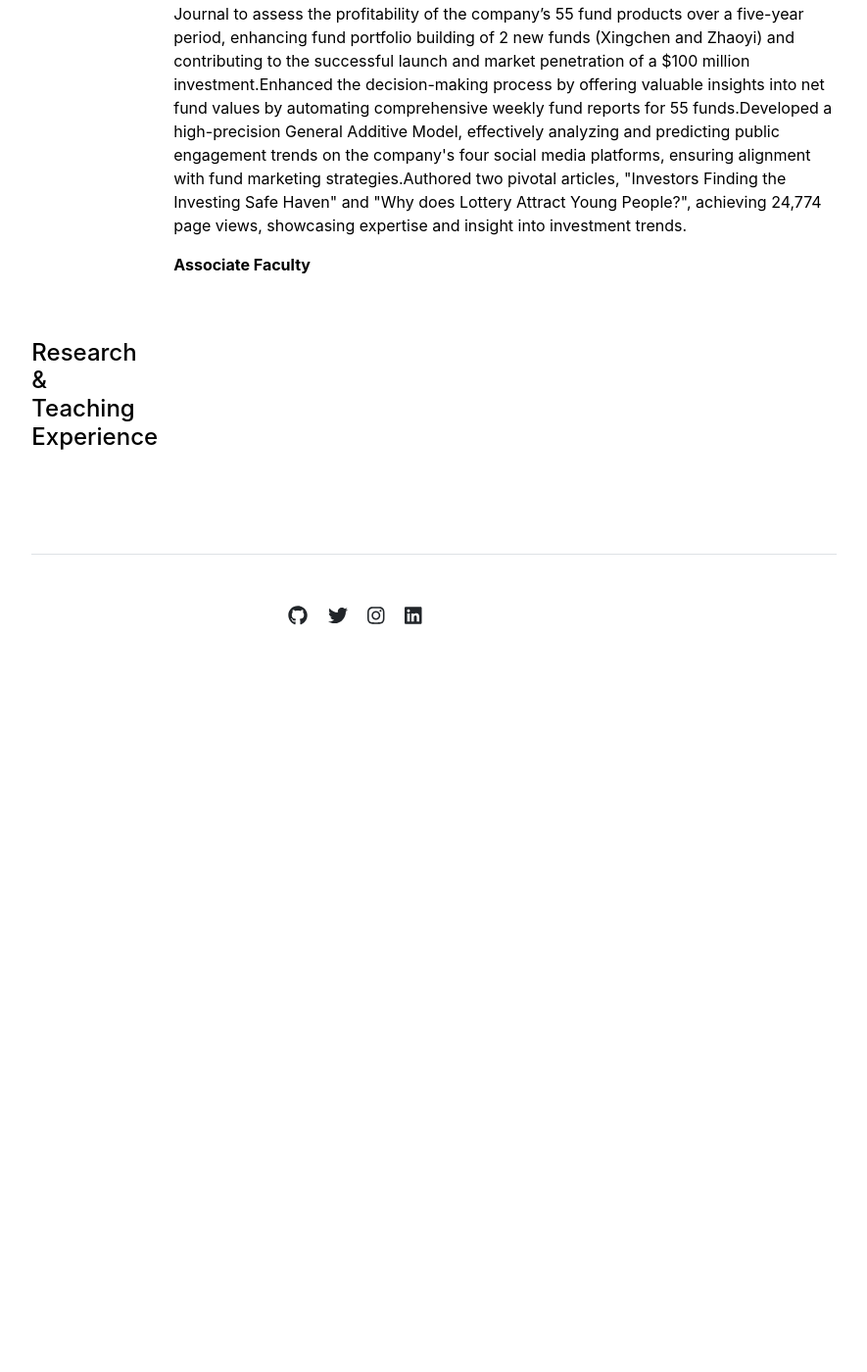
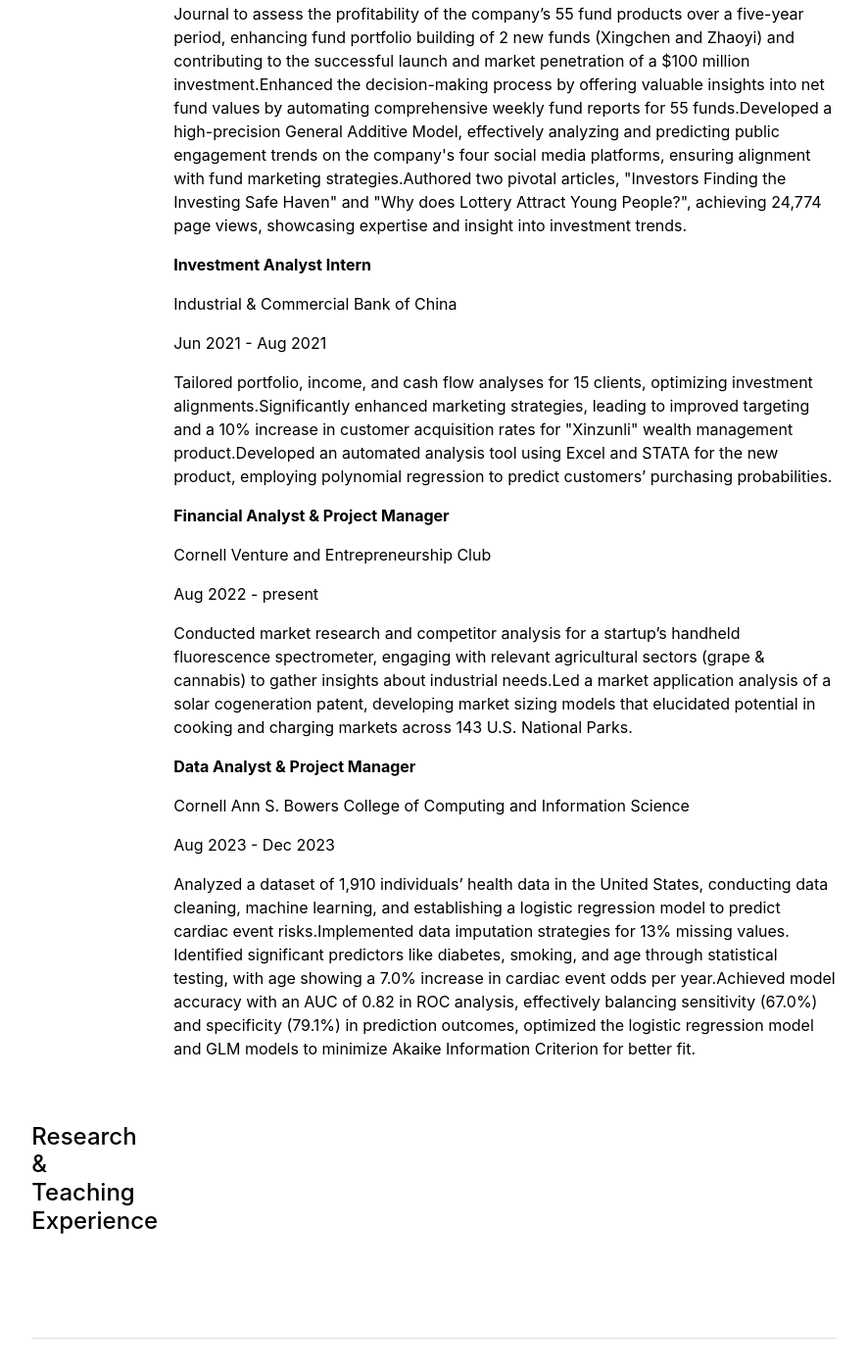
Before and after one commit to yunnnnnnnz/yunzhang, a Jekyll site: the page built from cv.md, in a window 1280 px wide and 1400 px high, scrolled down 670 px. Shown: the whole window at 98% size, without its empty margins (197-1082 px from the left). Built offline with Jekyll 4.4.1, drawn with Linux system fonts in a browser that asks for light colours; before the commit the page ends 1410 px from its top, so only the background shows below that.

Commit message:
Update internship-experience.yml

```diff
--- a/_data/cv/internship-experience.yml
+++ b/_data/cv/internship-experience.yml
@@ -7,5 +7,25 @@
     - "Developed a high-precision General Additive Model, effectively analyzing and predicting public engagement trends on the company's four social media platforms, ensuring alignment with fund marketing strategies."
     - "Authored two pivotal articles, \"Investors Finding the Investing Safe Haven\" and \"Why does Lottery Attract Young People?\", achieving 24,774 page views, showcasing expertise and insight into investment trends."
 
-- title: 'Associate Faculty'
-  description: 'McGill University (1987 – 2005)'
+- company: "Industrial & Commercial Bank of China"
+  period: "Jun 2021 - Aug 2021"
+  title: "Investment Analyst Intern"
+  details:
+    - "Tailored portfolio, income, and cash flow analyses for 15 clients, optimizing investment alignments."
+    - "Significantly enhanced marketing strategies, leading to improved targeting and a 10% increase in customer acquisition rates for \"Xinzunli\" wealth management product."
+    - "Developed an automated analysis tool using Excel and STATA for the new product, employing polynomial regression to predict customers’ purchasing probabilities."
+
+- company: "Cornell Venture and Entrepreneurship Club"
+  period: "Aug 2022 - present"
+  title: "Financial Analyst & Project Manager"
+  details:
+    - "Conducted market research and competitor analysis for a startup’s handheld fluorescence spectrometer, engaging with relevant agricultural sectors (grape & cannabis) to gather insights about industrial needs."
+    - "Led a market application analysis of a solar cogeneration patent, developing market sizing models that elucidated potential in cooking and charging markets across 143 U.S. National Parks."
+
+- company: "Cornell Ann S. Bowers College of Computing and Information Science"
+  period: "Aug 2023 - Dec 2023"
+  title: "Data Analyst & Project Manager"
+  details:
+    - "Analyzed a dataset of 1,910 individuals’ health data in the United States, conducting data cleaning, machine learning, and establishing a logistic regression model to predict cardiac event risks."
+    - "Implemented data imputation strategies for 13% missing values. Identified significant predictors like diabetes, smoking, and age through statistical testing, with age showing a 7.0% increase in cardiac event odds per year."
+    - "Achieved model accuracy with an AUC of 0.82 in ROC analysis, effectively balancing sensitivity (67.0%) and specificity (79.1%) in prediction outcomes, optimized the logistic regression model and GLM models to minimize Akaike Information Criterion for better fit."
```
